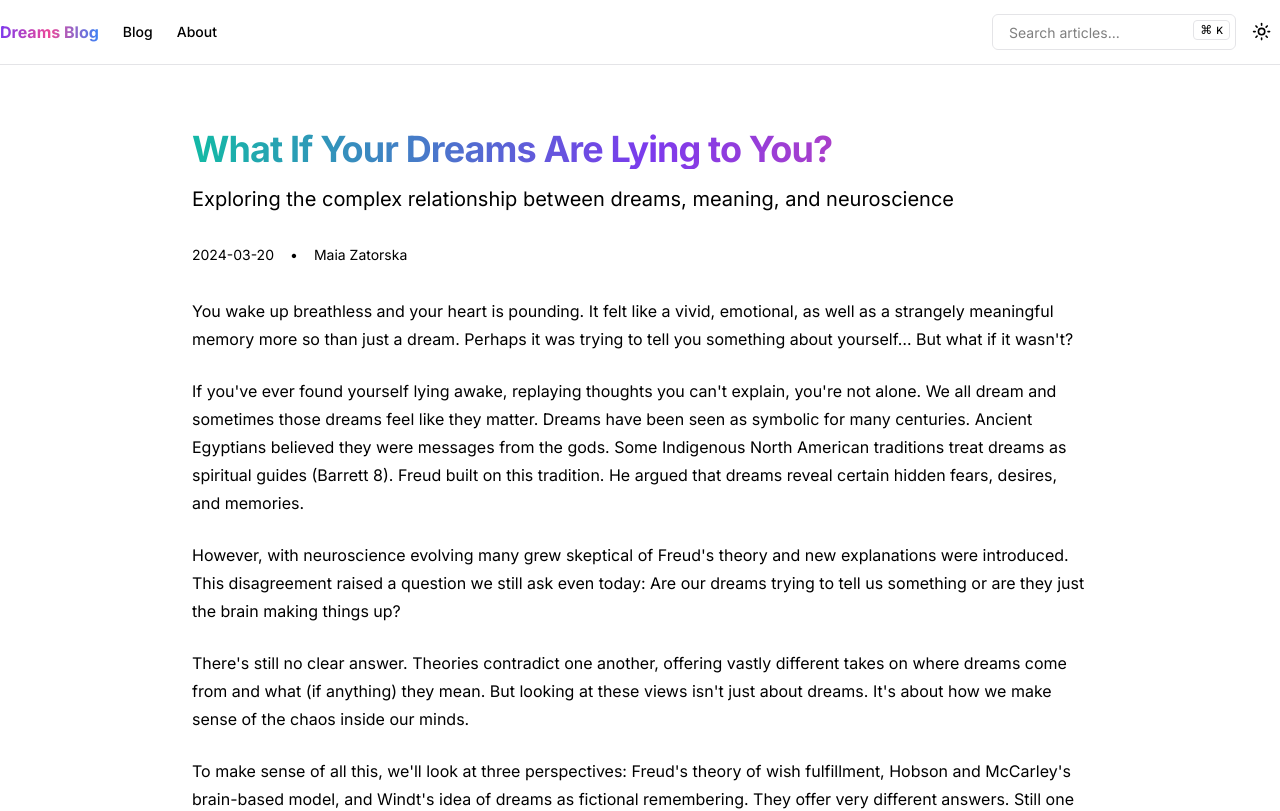
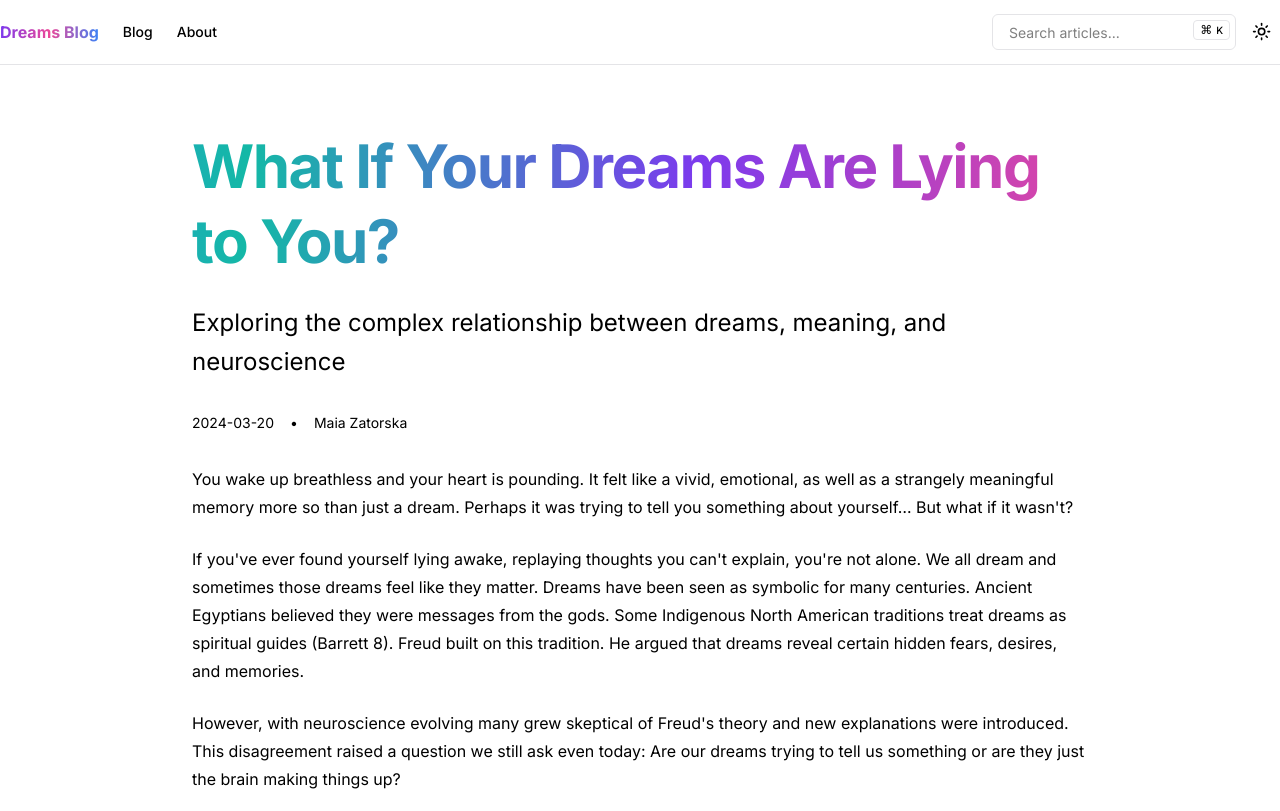
Before and after one commit to wzgatenox/blog-website, a Next.js app: page /blog/what-if-your-dreams-are-lying in a window 1280 px wide. Shown: the top 811 px of the page. Built offline with nearby package versions, Linux system fonts and the light colour scheme.

Commit message:
Update BlogPost component to handle async params in Next.js 15. Enhance title and subtitle styling for improved readability and visual appeal.

```diff
--- /dev/null
+++ b/src/app/blog/[slug]/loading.tsx
@@ -0,0 +1,13 @@
+export default function Loading() {
+  return (
+    <div className="animate-pulse">
+      <div className="h-8 w-3/4 bg-gray-200 dark:bg-gray-800 rounded mb-4" />
+      <div className="h-4 w-1/2 bg-gray-200 dark:bg-gray-800 rounded mb-8" />
+      <div className="space-y-4">
+        {[...Array(5)].map((_, i) => (
+          <div key={i} className="h-4 w-full bg-gray-200 dark:bg-gray-800 rounded" />
+        ))}
+      </div>
+    </div>
+  )
+}
--- a/src/app/blog/[slug]/page.tsx
+++ b/src/app/blog/[slug]/page.tsx
@@ -15,8 +15,9 @@ export function generateStaticParams() {
 
 export const dynamicParams = false
 
-export default function BlogPost({ params }: BlogPostProps) {
-  const { slug } = params
+export default async function BlogPost({ params }: BlogPostProps) {
+  // In Next.js 15, we need to await the params
+  const { slug } = await params
   const post = blogPosts[slug]
 
   if (!post) {
@@ -25,11 +26,13 @@ export default function BlogPost({ params }: BlogPostProps) {
 
   return (
     <article className="prose prose-gray dark:prose-invert mx-auto max-w-4xl py-8">
-      <h1 className="text-4xl font-bold tracking-tight gradient-text">
+      <h1 className="text-6xl font-bold tracking-tight gradient-text mb-6 leading-tight">
         {post.title}
       </h1>
       {post.subtitle && (
-        <p className="text-xl text-muted-foreground mt-4">{post.subtitle}</p>
+        <p className="text-2xl text-muted-foreground mt-6 mb-8 leading-relaxed">
+          {post.subtitle}
+        </p>
       )}
       <div className="flex items-center gap-4 mt-8 text-sm text-muted-foreground">
         <time dateTime={post.date}>{post.date}</time>
```
Also changed, not shown: 1 other file (tests, documents, lock files or other folders).
